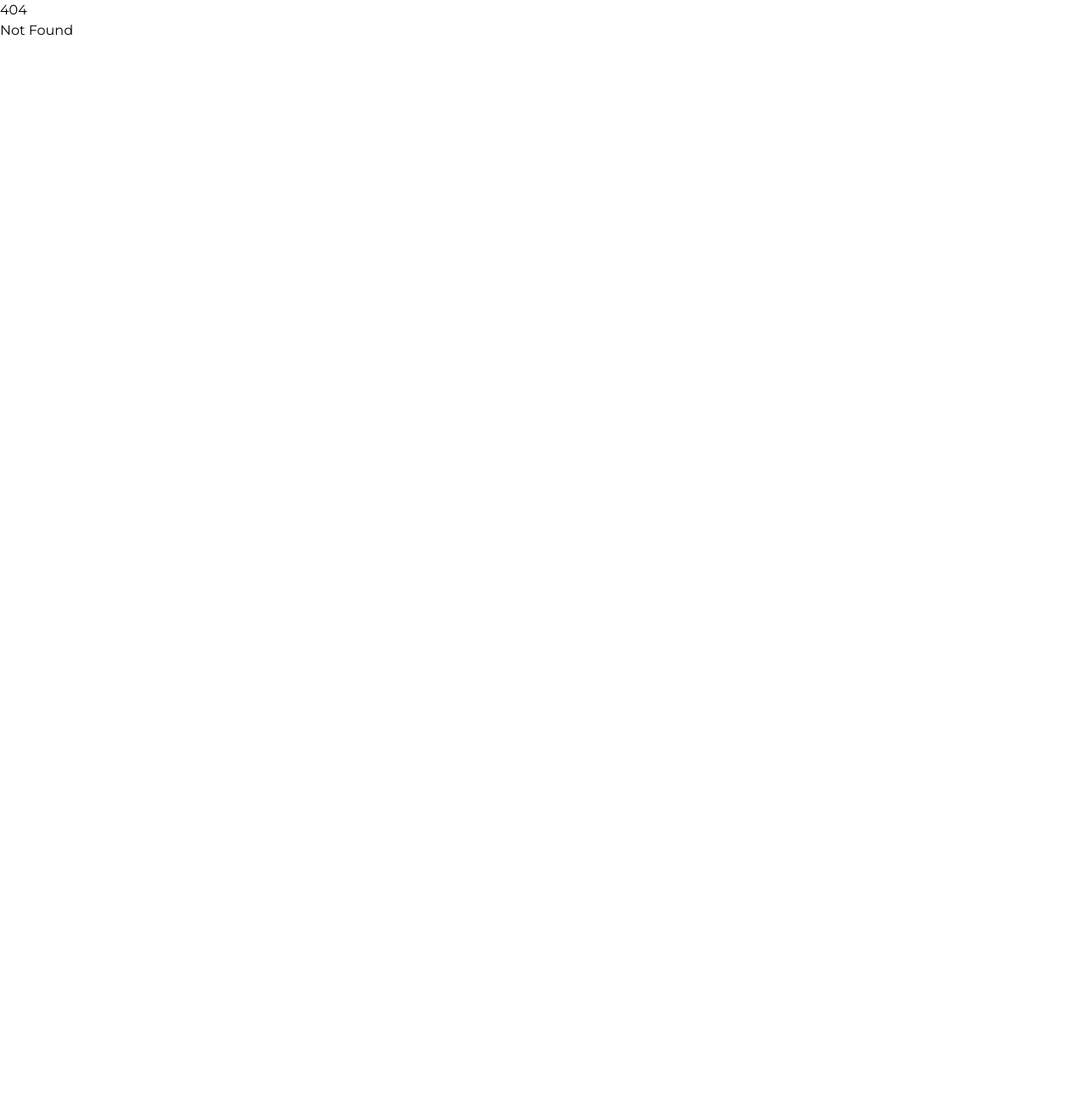
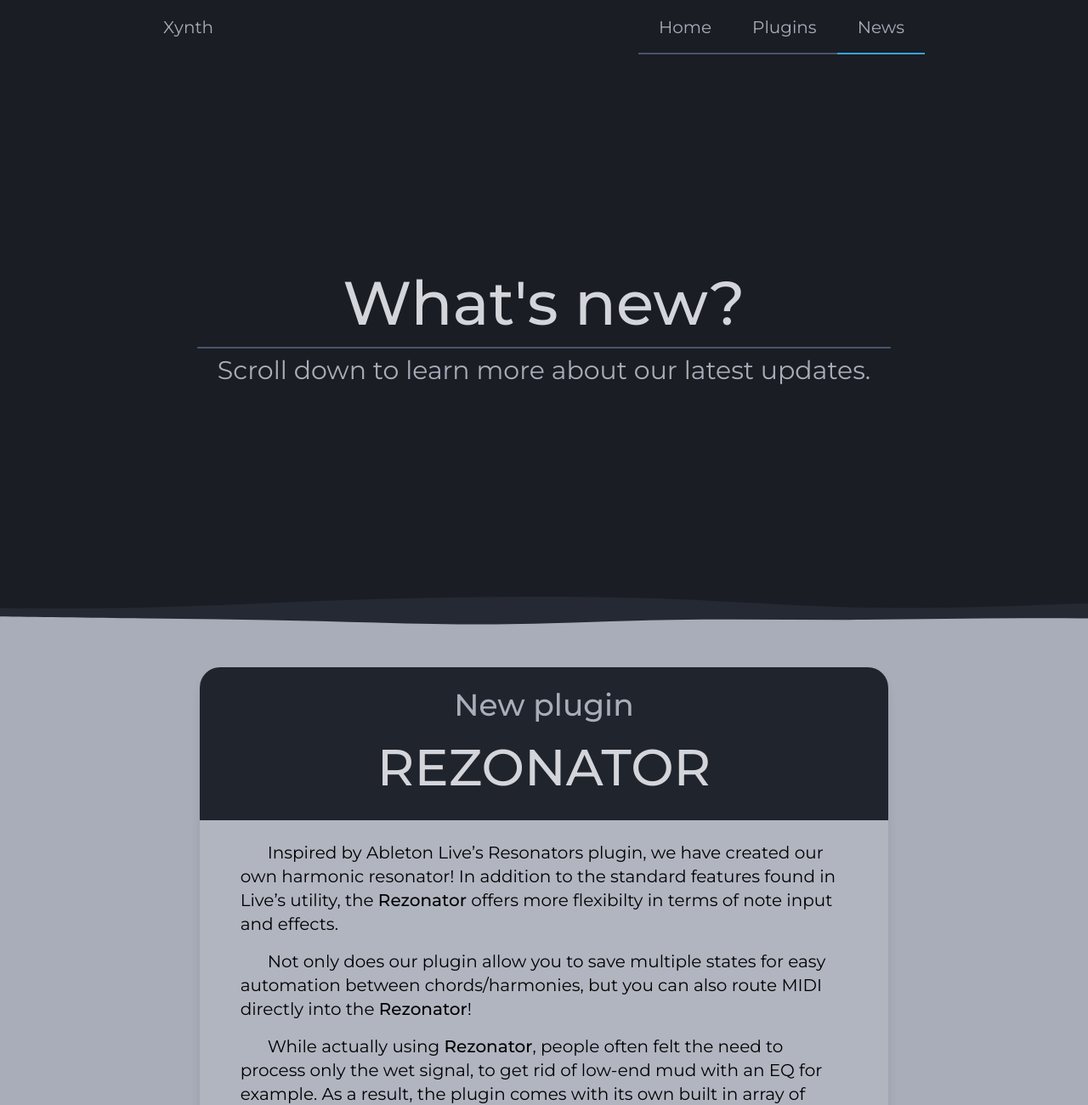
Before and after one commit to Speechrezz/xynth-1, a SvelteKit app: page /news in a window 1280 px wide. Before the commit this address had no page. Shown: the top 1300 px of the page at 85% size. Before the commit the page ends 800 px from the top, so only its background shows below. Built offline with nearby package versions, Linux system fonts and the light colour scheme.

Commit message:
Began work on news section

```diff
--- a/src/app.css
+++ b/src/app.css
@@ -61,8 +61,14 @@
   .text-h1 {
     @apply text-center font-medium text-4xl sm:text-5xl lg:text-6xl xl:text-7xl;
   }
+  .text-h1-sm {
+    @apply text-center font-medium text-3xl sm:text-4xl lg:text-5xl xl:text-6xl;
+  }
   .text-h2 {
     @apply text-center text-xl sm:text-2xl lg:text-3xl;
+  }
+  .text-h2-lg {
+    @apply text-center font-medium text-2xl sm:text-3xl lg:text-4xl;
   }
   .text-h3 {
     @apply text-center text-xl lg:text-2xl;
--- a/src/lib/comp/Navbar.svelte
+++ b/src/lib/comp/Navbar.svelte
@@ -22,8 +22,8 @@
       <a href="/rezonator" class={index === 1 ? lookHighlighted : look}>
         <span class="my-auto">Plugins</span>
       </a>
-      <a href="/about" class={index === 2 ? lookHighlighted : look}>
-        <span class="my-auto">About</span>
+      <a href="/news" class={index === 2 ? lookHighlighted : look}>
+        <span class="my-auto">News</span>
       </a>
     </div>
   </div>
--- /dev/null
+++ b/src/lib/comp/News/Article.svelte
@@ -0,0 +1,34 @@
+<article class="bg-neutral-2 rounded-3xl shadow-lg">
+	<div class="bg-base-2 rounded-t-3xl">
+		<h3 class="text-h2-lg text-neutral-1 py-6">New plugin</h3>
+		<h2 class="text-h1-sm text-header-1 pb-8">REZONATOR</h2>
+	</div>
+	<div class="text-p1 px-12 py-6 indent-8">
+		<p class="mb-4">
+			Inspired by Ableton Live’s Resonators plugin, we have created our own harmonic resonator! In
+			addition to the standard features found in Live’s utility, the
+      <strong class="font-medium">Rezonator</strong>
+      offers more flexibilty in terms of note input and effects.
+		</p>
+		<p class="mb-4">
+			Not only does our plugin allow you to save multiple states for easy automation between
+			chords/harmonies, but you can also route MIDI directly into the
+      <strong class="font-medium">Rezonator</strong>!
+		</p>
+		<p>
+			While actually using
+      <strong class="font-medium">Rezonator</strong>,
+      people often felt the need to process only the wet signal, to
+			get rid of low-end mud with an EQ for example. As a result, the plugin comes with its own
+			built in array of effects, mainly an EQ and reverb, which both only get applied to the wet
+			signal.
+		</p>
+		<img
+			src="img/rezonator.png"
+			alt="Rezonator"
+			class="rounded-xl z-10 mt-8 mb-4 shadow-md animate-fadeIn
+        lg:rounded-3xl lg:shadow-lg
+        lg:hover:scale-[102%] lg:transition-all"
+		/>
+	</div>
+</article>
--- a/src/routes/about/+page.svelte
+++ b/src/routes/about/+page.svelte
@@ -12,7 +12,12 @@
   <!-- Section 1 -->
   <div class="bg-base-3 w-full flex flex-col align-middle">
     <div class="w-main flex flex-col align-middle mt-16 mx-auto h-screen">
-      <h1 class="text-h1 text-header-1 mt-32 mb-32">About</h1>
+      <h1 class="text-h1 text-header-1 mt-32 mb-32">Our mission</h1>
+      <p class="text-neutral-1 text-p1">
+        As music producers ourselves
+      </p>
+
+      <h2 class="text-h2 text-header-1">Meet the team</h2>
       <h2 class="text-h2 text-left text-neutral-1 mb-2 font-medium">Contact</h2>
       <p class="text-neutral-1 text-p1"><span class="font-medium">Email:</span> xynthaudio@gmail.com</p>
     </div>
--- /dev/null
+++ b/src/routes/news/+page.svelte
@@ -0,0 +1,31 @@
+<script>
+  import Navbar from "$lib/comp/Navbar.svelte";
+  import Footer from "$lib/comp/Footer.svelte";
+  import Article from "$lib/comp/News/Article.svelte";
+</script>
+
+<Navbar index={2}/>
+
+<main class="h-screen w-full overflow-x-clip absolute">
+
+  <!-- Section 1 -->
+  <div class="bg-base-1 w-full flex flex-col align-middle">
+    <div class="w-main flex flex-col align-middle mt-16 mx-auto">
+      <h1 class="text-h1 text-header-1 pt-8 lg:pt-64 pb-4">What's new?</h1>
+      <p class="text-h2 text-neutral-1 mx-2 pt-2 sm:px-6 border-t-2 border-slate-600
+      sm:mx-auto lg:pb-72">
+        Scroll down to learn more about our latest updates.
+      </p>
+    </div>
+  </div>
+
+  <div class="lg:trans-wave lg:wave-1"></div>
+
+  <!-- Section 2 -->
+  <div class="bg-neutral-1 flex flex-col px-2 pt-12 lg:flex-row justify-center lg:px-32 lg:space-x-24 lg:pt-8">
+    <div class="w-main mb-8">
+      <Article />
+    </div>
+  </div>
+  <Footer />
+</main>
--- a/tailwind.config.cjs
+++ b/tailwind.config.cjs
@@ -10,6 +10,7 @@ module.exports = {
         'base-4': '#363B4A',
         'base-5': '#3C4353',
         'neutral-1': '#A8ADB9',
+        'neutral-2': '#B1B5C0',
         'header-1': '#D4D5DA',
         'accent-1': '#35A4DA',
         'accent-1-hover': '#42ABDD',
```
